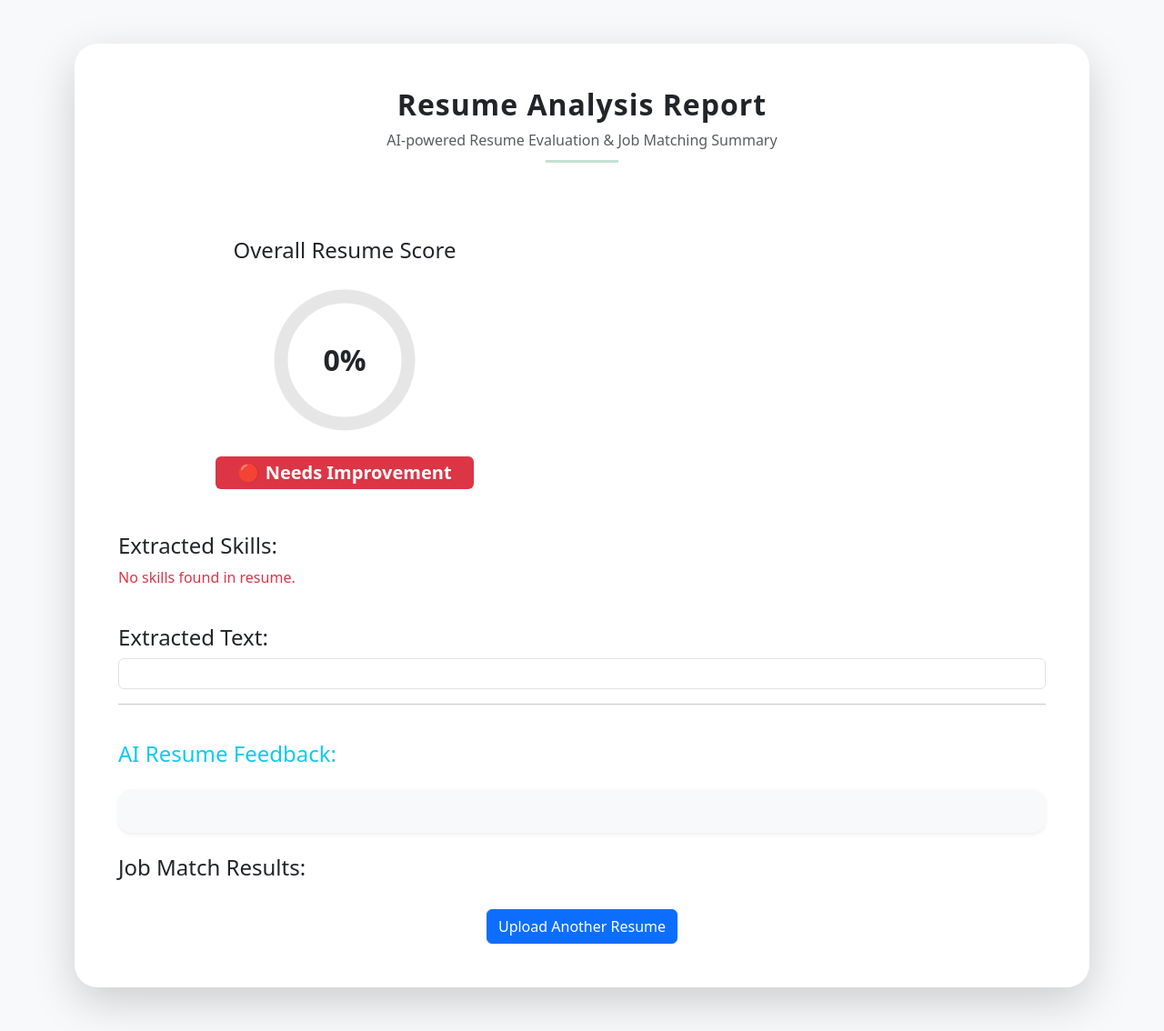
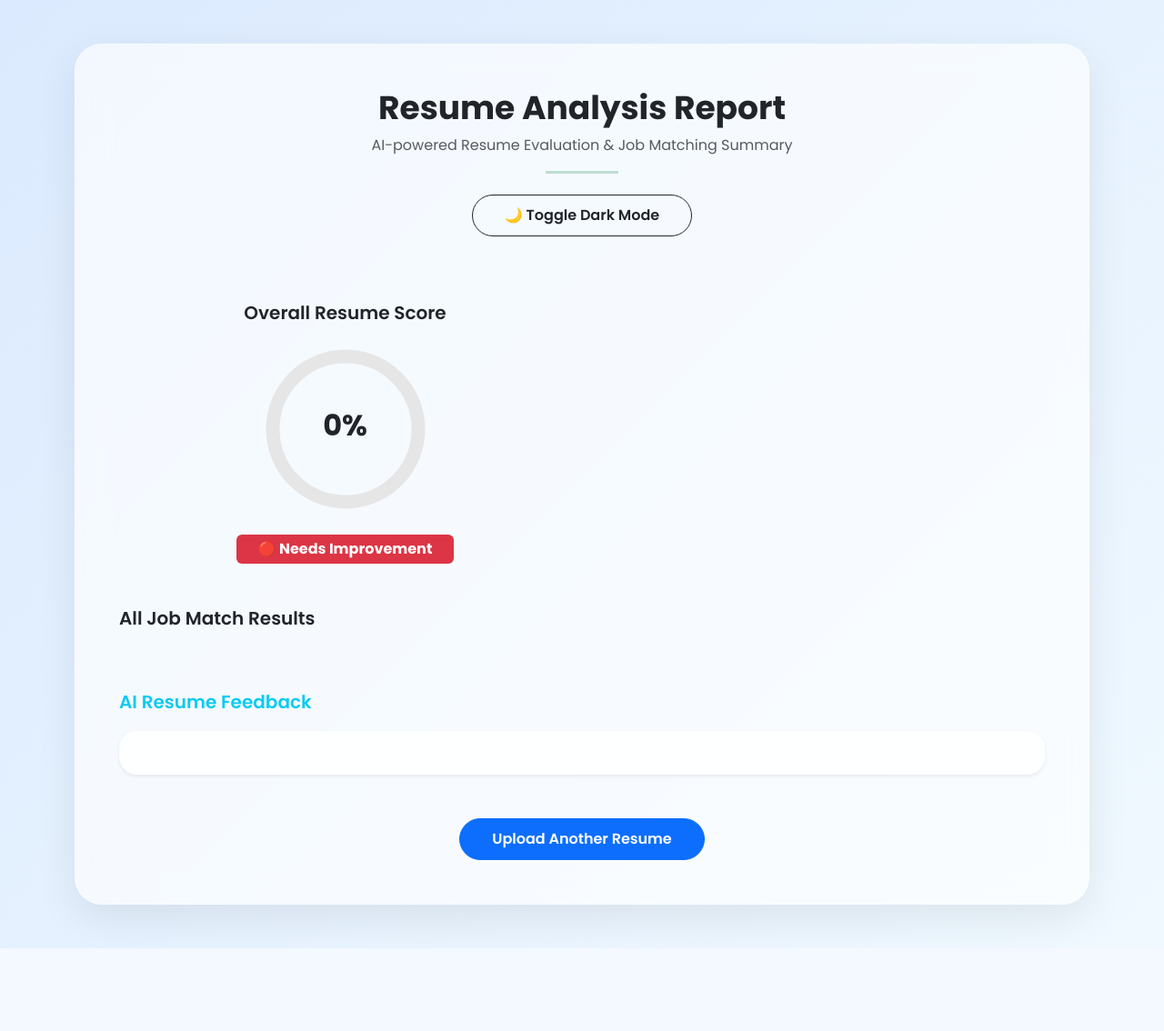
Before and after one commit to Pariisharma/Smart-Resume-Analyzer, a Flask app: template templates/result.html in a window 1280 px wide. Shown: the whole page at 91% size. After the commit the page ends 1043 px from the top, so only its background shows below. Run offline with Flask 3, Linux system fonts and the light colour scheme; the template is opened without the code that fills it, so the values that code supplies are empty.

Commit message:
Premium UI upgrade: glassmorphism, dark mode, job grid, match badge fix, animations

```diff
--- a/app.py
+++ b/app.py
@@ -109,7 +109,6 @@ def upload():
 
     return render_template(
         "result.html",
-        resume_text=text,
         skills=found_skills,
         jobs=job_results,
         overall_score=overall_score,
--- a/templates/result.html
+++ b/templates/result.html
@@ -3,155 +3,286 @@
 
 <head>
     <meta charset="UTF-8">
-    <title>Resume Analysis Result</title>
+    <title>Resume Analysis Report</title>
 
-    <!-- Bootstrap CDN -->
+    <!-- Bootstrap -->
     <link href="https://cdn.jsdelivr.net/npm/bootstrap@5.3.2/dist/css/bootstrap.min.css" rel="stylesheet">
+
+    <!-- Google Font -->
+    <link href="https://fonts.googleapis.com/css2?family=Poppins:wght@400;600;700&display=swap" rel="stylesheet">
+
+    <style>
+        body {
+            font-family: 'Poppins', sans-serif;
+            background: linear-gradient(135deg, #dbeafe, #f0f9ff);
+            min-height: 100vh;
+            transition: all 0.4s ease;
+        }
+
+        /* Glass Main Card */
+        .glass-card {
+            border-radius: 30px;
+            background: rgba(255, 255, 255, 0.65);
+            backdrop-filter: blur(18px);
+            border: 1px solid rgba(255, 255, 255, 0.3);
+            box-shadow: 0 15px 45px rgba(0, 0, 0, 0.08);
+        }
+
+        /* Fade Animation */
+        .fade-in {
+            opacity: 0;
+            transform: translateY(25px);
+            transition: all 0.8s ease;
+        }
+
+        .fade-in.show {
+            opacity: 1;
+            transform: translateY(0);
+        }
+
+        /* Premium Job Card */
+        .job-card {
+            border-radius: 25px;
+            background: rgba(255, 255, 255, 0.75);
+            backdrop-filter: blur(15px);
+            transition: all 0.35s ease;
+            box-shadow: 0 10px 30px rgba(0, 0, 0, 0.08);
+            height: 100%;
+        }
+
+        .job-card:hover {
+            transform: translateY(-10px);
+            box-shadow: 0 20px 60px rgba(0, 0, 0, 0.18);
+        }
+
+        .premium-btn {
+            border-radius: 50px;
+            padding: 10px 35px;
+            font-weight: 600;
+        }
+
+        .section-title {
+            font-weight: 600;
+            margin-bottom: 20px;
+        }
+
+        /* ================= DARK MODE ================= */
+
+        .dark-mode {
+            background: linear-gradient(135deg, #0f172a, #1e293b);
+            color: #f1f5f9;
+        }
+
+        .dark-mode .glass-card {
+            background: rgba(30, 41, 59, 0.6);
+            border: 1px solid rgba(255, 255, 255, 0.08);
+        }
+
+        .dark-mode .job-card {
+            background: rgba(30, 41, 59, 0.75);
+        }
+
+        .dark-mode .text-muted {
+            color: #cbd5e1 !important;
+        }
+
+        .dark-mode .text-primary {
+            color: #60a5fa !important;
+        }
+
+        .dark-mode .badge.bg-light {
+            background-color: #334155 !important;
+            color: #f1f5f9 !important;
+        }
+
+        .dark-mode .card {
+            color: #f1f5f9;
+        }
+
+        .dark-mode .feedback-card {
+            background: rgba(30, 41, 59, 0.75) !important;
+            color: #f1f5f9;
+        }
+
+        /* Match Score Badge - Light Mode */
+        .match-badge {
+            background: linear-gradient(135deg, #2563eb, #3b82f6);
+            color: #ffffff;
+            font-weight: 600;
+            border-radius: 30px;
+        }
+
+        /* Match Score Badge - Dark Mode */
+        .dark-mode .match-badge {
+            background: linear-gradient(135deg, #3b82f6, #60a5fa);
+            color: #ffffff;
+        }
+
+    </style>
 </head>
 
-<body class="bg-light">
+<body>
 
 <div class="container py-5">
+<div class="card glass-card p-5">
 
-        <div class="card shadow-lg border-0 p-5" style="border-radius: 25px;">
-
-            <div class="text-center mb-5">
-
-                <h2 class="fw-bold" style="font-size: 32px; letter-spacing: 1px;">
+<!-- HEADER -->
+<div class="text-center mb-5 fade-in">
+    <h2 class="fw-bold" style="font-size: 36px;">
         Resume Analysis Report
     </h2>
 
-                <p class="text-muted mb-2">
+    <p class="text-muted">
         AI-powered Resume Evaluation & Job Matching Summary
     </p>
 
-                <hr style="width: 80px; margin: 10px auto; border-top: 3px solid #198754;">
+    <hr style="width: 80px; margin: 15px auto; border-top: 3px solid #198754;">
+
+    <button id="darkToggle" class="btn btn-outline-dark premium-btn mt-2">
+        🌙 Toggle Dark Mode
+    </button>
 </div>
 
-            <!-- ===== SCORE + RECOMMENDED JOB SIDE BY SIDE ===== -->
-            <div class="row align-items-center mt-4">
+<!-- SCORE + TOP JOB -->
+<div class="row align-items-center mt-4 fade-in">
 
-                <!-- LEFT SIDE: SCORE -->
+    <!-- SCORE -->
     <div class="col-md-6 text-center">
-
-                    <h4 class="mb-3">Overall Resume Score</h4>
+        <h5 class="mb-3 fw-semibold">Overall Resume Score</h5>
 
         <div class="d-flex justify-content-center my-3">
-                        <div class="position-relative" style="width: 180px; height: 180px;">
+            <div class="position-relative" style="width: 200px; height: 200px;">
 
-                            <svg width="180" height="180">
-                                <circle cx="90" cy="90" r="70" stroke="#e6e6e6" stroke-width="15" fill="none" />
+                <svg width="200" height="200">
+                    <circle cx="100" cy="100" r="80"
+                        stroke="#e6e6e6"
+                        stroke-width="15"
+                        fill="none" />
 
-                                <circle id="progressCircle" cx="90" cy="90" r="70" stroke="#4CAF50" stroke-width="15"
-                                    fill="none" stroke-dasharray="440" stroke-dashoffset="440" stroke-linecap="round"
-                                    transform="rotate(-90 90 90)" />
+                    <circle id="progressCircle"
+                        cx="100"
+                        cy="100"
+                        r="80"
+                        stroke="#22c55e"
+                        stroke-width="15"
+                        fill="none"
+                        stroke-dasharray="502"
+                        stroke-dashoffset="502"
+                        stroke-linecap="round"
+                        transform="rotate(-90 100 100)" />
                 </svg>
 
                 <div class="position-absolute top-50 start-50 translate-middle">
-                                <h2 id="scoreText" class="fw-bold mb-0">0%</h2>
+                    <h2 id="scoreText" class="fw-bold">0%</h2>
+                </div>
+            </div>
+        </div>
+
+        <div class="mt-3">
+            {% if overall_score >= 70 %}
+                <span class="badge bg-success fs-6 px-4 py-2">🟢 Strong Candidate</span>
+            {% elif overall_score >= 40 %}
+                <span class="badge bg-warning text-dark fs-6 px-4 py-2">🟡 Moderate</span>
+            {% else %}
+                <span class="badge bg-danger fs-6 px-4 py-2">🔴 Needs Improvement</span>
+            {% endif %}
+        </div>
+    </div>
+
+    <!-- TOP RECOMMENDED -->
+    <div class="col-md-6">
+        {% if recommended_job %}
+        <div class="card job-card border-0 p-4 text-center">
+
+            <div style="font-size: 45px;">🏆</div>
+
+            <h6 class="text-uppercase text-muted mt-2">
+                Top Recommended Role
+            </h6>
+
+            <h3 class="fw-bold text-primary mt-2">
+                {{ recommended_job.job }}
+            </h3>
+
+            <div class="mt-3">
+                <span class="badge match-badge px-4 py-2 fs-6">
+                    Match Score: {{ recommended_job.match }}%
+                </span>
             </div>
 
         </div>
-                    </div>
-
-                    <!-- Verdict Badge -->
-                    <div class="mt-3">
-                        {% if overall_score >= 70 %}
-                        <span class="badge bg-success fs-5 px-4 py-2">
-                            🟢 Strong Candidate
-                        </span>
-                        {% elif overall_score >= 40 %}
-                        <span class="badge bg-warning text-dark fs-5 px-4 py-2">
-                            🟡 Moderate
-                        </span>
-                        {% else %}
-                        <span class="badge bg-danger fs-5 px-4 py-2">
-                            🔴 Needs Improvement
-                        </span>
         {% endif %}
     </div>
 
 </div>
 
-                <!-- RIGHT SIDE: RECOMMENDED JOB -->
-                <div class="col-md-6">
+<!-- ALL JOB MATCH GRID -->
+<div class="fade-in mt-5">
+    <h5 class="section-title">All Job Match Results</h5>
 
-                    {% if recommended_job %}
-                    <div class="card border-0 shadow-sm p-4"
-                        style="border-radius: 20px; background: linear-gradient(135deg, #e3f2fd, #bbdefb);">
+    <div class="row">
+        {% for job in jobs %}
+        <div class="col-md-4 mb-4">
+            <div class="card job-card border-0 p-4 text-center">
 
-                        <div class="text-center">
+                <h6 class="text-muted text-uppercase mb-2" style="font-size: 13px;">
+                    Job Role
+                </h6>
 
-                            <div style="font-size: 40px;">🎯</div>
+                <h4 class="fw-bold text-primary mb-3">
+                    {{ job.job }}
+                </h4>
 
-                            <h5 class="text-uppercase text-muted mb-2" style="letter-spacing: 1px;">
-                                Top Recommended Role
-                            </h5>
+                {% if job.match >= 70 %}
+                    <span class="badge bg-success fs-6 px-4 py-2 mb-3">
+                        {{ job.match }}% Match
+                    </span>
+                {% elif job.match >= 40 %}
+                    <span class="badge bg-warning text-dark fs-6 px-4 py-2 mb-3">
+                        {{ job.match }}% Match
+                    </span>
+                {% else %}
+                    <span class="badge bg-danger fs-6 px-4 py-2 mb-3">
+                        {{ job.match }}% Match
+                    </span>
+                {% endif %}
 
-                            <h3 class="fw-bold text-primary mb-3">
-                                {{ recommended_job.job }}
-                            </h3>
+                <div class="small text-muted mt-2">
+                    <strong>Matched:</strong> {{ job.matched_skills }}
+                </div>
 
-                            <div class="d-flex justify-content-center align-items-center">
-                                <div class="px-4 py-2 rounded-pill bg-white shadow-sm">
-                                    <span class="fw-semibold text-dark">
-                                        Match Score: {{ recommended_job.match }}%
-                                    </span>
-                                </div>
+                <div class="small text-danger mt-1">
+                    <strong>Missing:</strong> {{ job.missing_skills }}
                 </div>
 
             </div>
         </div>
-                    {% endif %}
-
+        {% endfor %}
+    </div>
 </div>
 
-            </div>
+<!-- AI FEEDBACK -->
+<div class="fade-in mt-5">
+<h5 class="section-title text-info">AI Resume Feedback</h5>
 
-            <!-- ===== SKILLS ===== -->
-            <h4 class="mt-5">Extracted Skills:</h4>
-
-            {% if skills %}
-            <div class="mb-4">
-                {% for skill in skills %}
-                <span class="badge bg-primary me-2 mb-2 p-2">
-                    {{ skill }}
-                </span>
-                {% endfor %}
-            </div>
-            {% else %}
-            <p class="text-danger">No skills found in resume.</p>
-            {% endif %}
-
-            <!-- ===== EXTRACTED TEXT ===== -->
-            <h4 class="mt-4">Extracted Text:</h4>
-            <div class="border rounded p-3 bg-white" style="max-height: 300px; overflow-y: auto;">
-                {{ resume_text }}
-            </div>
-
-            <hr>
-
-            <!-- ===== AI FEEDBACK ===== -->
-            <h4 class="mt-4 text-info">AI Resume Feedback:</h4>
-
-            <div class="card mt-3 p-4 shadow-sm border-0" style="background-color: #f8f9fa; border-radius: 15px;">
+<div class="card feedback-card mt-3 p-4 border-0 shadow-sm"
+     style="background-color: rgba(255,255,255,0.85); border-radius: 20px;">
 
     {% set lines = ai_feedback.split('\n') %}
     {% set bullet_open = false %}
 
     {% for line in lines %}
-
         {% if "STRENGTHS" in line %}
             {% if bullet_open %}</ul>{% set bullet_open = false %}{% endif %}
-                <h5 class="text-success mt-3">💪 Resume Strengths</h5>
+            <h6 class="text-success mt-3">💪 Resume Strengths</h6>
 
         {% elif "WEAKNESSES" in line %}
             {% if bullet_open %}</ul>{% set bullet_open = false %}{% endif %}
-                <h5 class="text-danger mt-4">⚠️ Areas to Improve</h5>
+            <h6 class="text-danger mt-3">⚠️ Areas to Improve</h6>
 
         {% elif "IMPROVEMENTS" in line %}
             {% if bullet_open %}</ul>{% set bullet_open = false %}{% endif %}
-                <h5 class="text-primary mt-4">🚀 Recommendations</h5>
+            <h6 class="text-primary mt-3">🚀 Recommendations</h6>
 
         {% elif line.startswith('-') %}
             {% if not bullet_open %}
@@ -161,43 +292,18 @@
             <li>{{ line[1:] }}</li>
 
         {% else %}
-                    {% if bullet_open %}
-                </ul>{% set bullet_open = false %}{% endif %}
+            {% if bullet_open %}</ul>{% set bullet_open = false %}{% endif %}
             <p>{{ line }}</p>
-
         {% endif %}
-
     {% endfor %}
 
     {% if bullet_open %}</ul>{% endif %}
-
-            </div>
-
-            <!-- ===== JOB MATCH RESULTS ===== -->
-            <h4 class="mt-4">Job Match Results:</h4>
-
-            {% for job in jobs %}
-            <div class="card mt-3 p-3 shadow-sm">
-                <h5 class="text-primary">{{ job.job }}</h5>
-
-                <p><strong>Match Percentage:</strong> {{ job.match }}%</p>
-
-                <div class="progress mb-3" style="height:20px;">
-                    <div class="progress-bar
-            {% if job.match >= 70 %}bg-success
-            {% elif job.match >= 40 %}bg-warning
-            {% else %}bg-danger{% endif %}" role="progressbar" style="width: {{ job.match }}%">
-                        {{ job.match }}%
 </div>
 </div>
 
-                <p><strong>Matched Skills:</strong> {{ job.matched_skills }}</p>
-                <p><strong>Missing Skills:</strong> {{ job.missing_skills }}</p>
-            </div>
-            {% endfor %}
-
-            <div class="text-center mt-4">
-                <a href="/" class="btn btn-primary">
+<!-- BUTTON -->
+<div class="text-center mt-5 fade-in">
+    <a href="/" class="btn btn-primary premium-btn">
         Upload Another Resume
     </a>
 </div>
@@ -205,15 +311,21 @@
 </div>
 </div>
 
-    <!-- ===== CIRCULAR ANIMATION SCRIPT ===== -->
 <script>
 document.addEventListener("DOMContentLoaded", function () {
+
+    let elements = document.querySelectorAll(".fade-in");
+    elements.forEach((el, index) => {
+        setTimeout(() => {
+            el.classList.add("show");
+        }, index * 200);
+    });
 
     let score = {{ overall_score | default(0) }};
     let circle = document.getElementById("progressCircle");
     let scoreText = document.getElementById("scoreText");
 
-        let radius = 70;
+    let radius = 80;
     let circumference = 2 * Math.PI * radius;
 
     circle.style.strokeDasharray = circumference;
@@ -222,30 +334,26 @@
     let current = 0;
 
     let interval = setInterval(function () {
-
         if (current >= score) {
             clearInterval(interval);
         } else {
             current++;
-
             let offset = circumference - (current / 100) * circumference;
             circle.style.strokeDashoffset = offset;
             scoreText.innerHTML = current + "%";
 
-                if (current >= 70) {
-                    circle.style.stroke = "#28a745";
-                } else if (current >= 40) {
-                    circle.style.stroke = "#ffc107";
-                } else {
-                    circle.style.stroke = "#dc3545";
+            if (current >= 70) circle.style.stroke = "#22c55e";
+            else if (current >= 40) circle.style.stroke = "#facc15";
+            else circle.style.stroke = "#ef4444";
         }
-            }
+    }, 15);
 
-        }, 15);
+    document.getElementById("darkToggle").addEventListener("click", function () {
+        document.body.classList.toggle("dark-mode");
+    });
 
 });
 </script>
 
 </body>
-
 </html>
```
Lines whose indentation alone changed are shown as unchanged.
